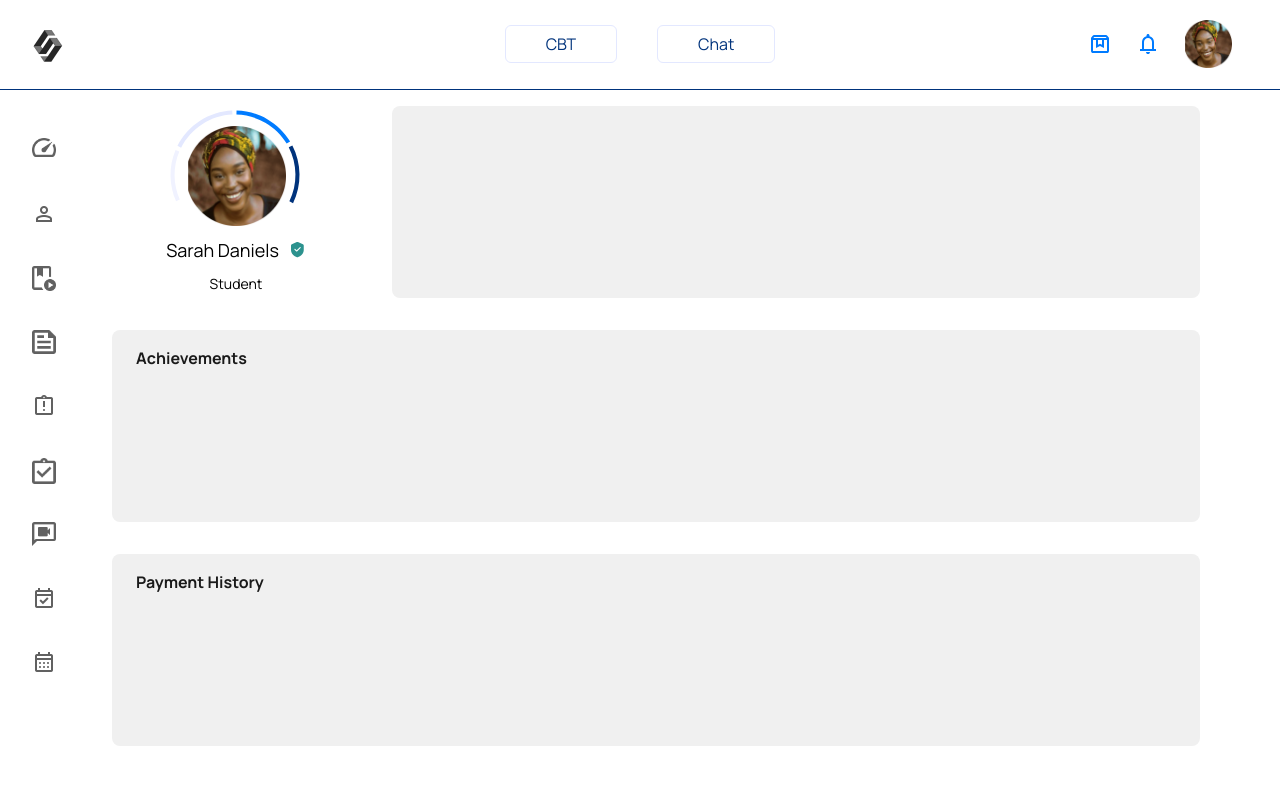
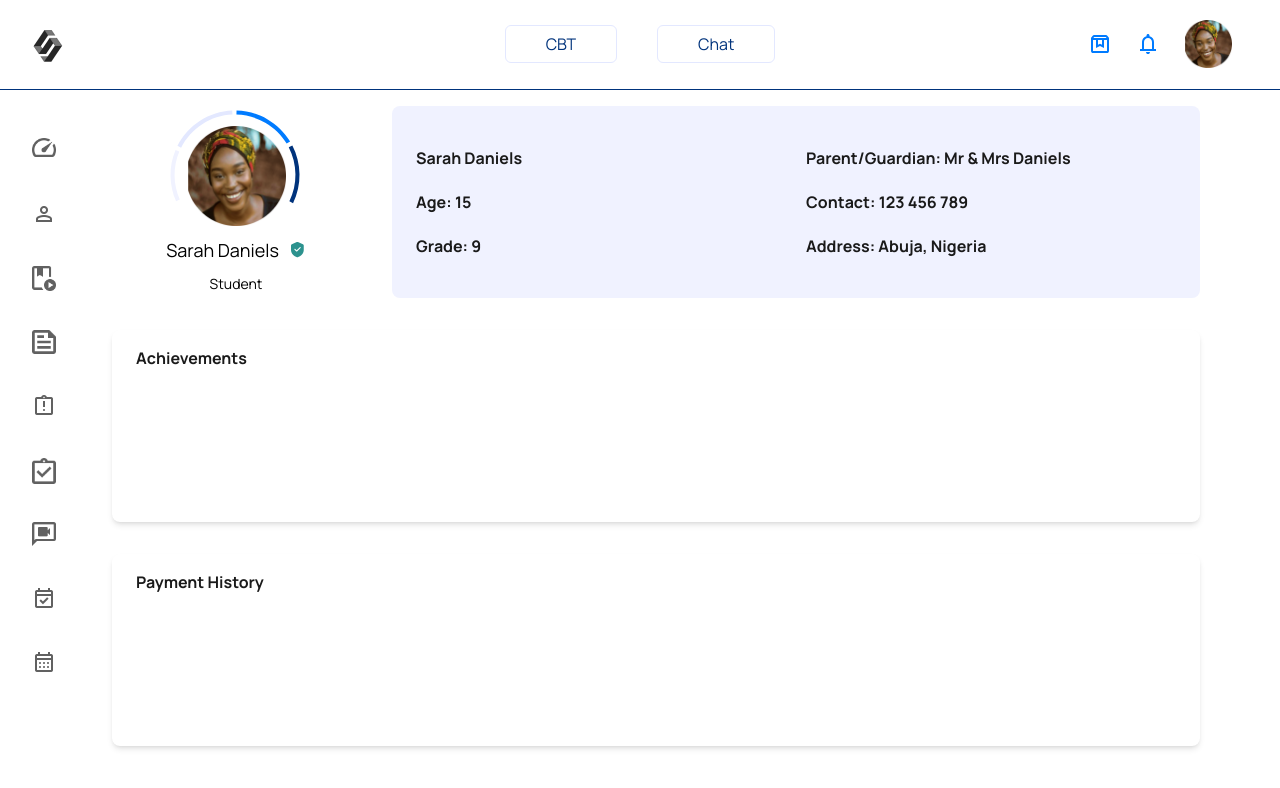
Before and after one commit to AJ1732/capstone_schoolbase_lms, a React (Vite) app: page /software/user in a window 1280 px wide. Shown: the top 788 px of the page. Built offline with nearby package versions, Linux system fonts and the light colour scheme.

Commit message:
chore: update styles of user section

```diff
--- a/src/anatomy/Pages/User/User.jsx
+++ b/src/anatomy/Pages/User/User.jsx
@@ -5,21 +5,33 @@ import avatarImg from '../../../assets/avatarImg.png'
 const User = () => {
   return (
     <div className='
-       grid grid-cols-4 grid-rows-[repeat(3,_12rem)] gap-8
+       grid md:grid-cols-4 md:grid-rows-[repeat(3,_12rem)] gap-8
     '>
       {/* USER AVATAR  */}
-      <div className='col-start-1 col-span-1 size-full flex justify-center items-center'>
+      <div className='md:col-start-1 md:col-span-1 size-full flex justify-center items-center'>
         <ProfileAvatar src={avatarImg} name={'Sarah Daniels'} title={'Student'} />
       </div>
 
-      <div className='col-start-2 col-span-3 size-full bg-[#F0F0F0] text-[#1A1A1A] py-4 px-6 rounded-lg'>
+      <div className='md:col-start-2 md:col-span-3 size-full bg-primary-50 text-[#1A1A1A] p-6 rounded-lg'>
+        <div className='h-full font-bold grid md:grid-cols-2 md:place-content-center gap-5'>
+          <ul className='space-y-5'>
+            <li>Sarah Daniels</li>
+            <li>Age: 15</li>
+            <li>Grade: 9</li>
+          </ul>
 
+          <ul className='space-y-5'>
+            <li>Parent/Guardian: Mr & Mrs Daniels</li>
+            <li>Contact: 123 456 789</li>
+            <li>Address:  Abuja, Nigeria</li>
+          </ul>
+        </div>
       </div>
 
-      <div className='col-start-1 col-span-4  min-h-48 size-full bg-[#F0F0F0] text-[#1A1A1A] py-4 px-6 rounded-lg'>
+      <div className='md:col-start-1 md:col-span-4  min-h-48 size-full bg-white text-[#1A1A1A] py-4 px-6 rounded-lg | shadow-md'>
         <h4 className='font-bold'>Achievements</h4>
       </div>
-      <div className='col-start-1 col-span-4  min-h-48 size-full bg-[#F0F0F0] text-[#1A1A1A] py-4 px-6 rounded-lg'>
+      <div className='md:col-start-1 md:col-span-4  min-h-48 size-full bg-white text-[#1A1A1A] py-4 px-6 rounded-lg | shadow-md'>
         <h4 className='font-bold'>Payment History</h4>
       </div>
     </div>
```
